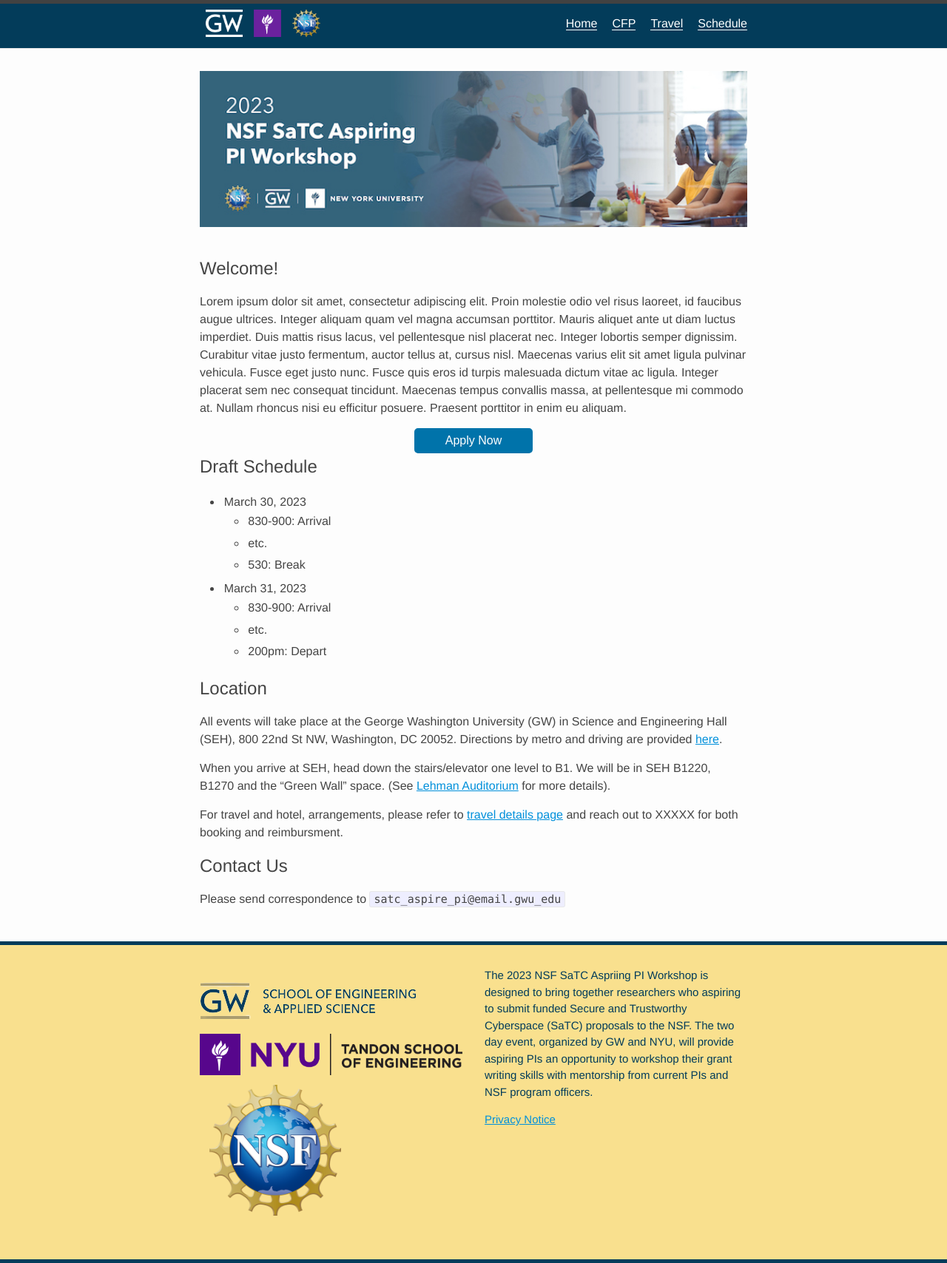
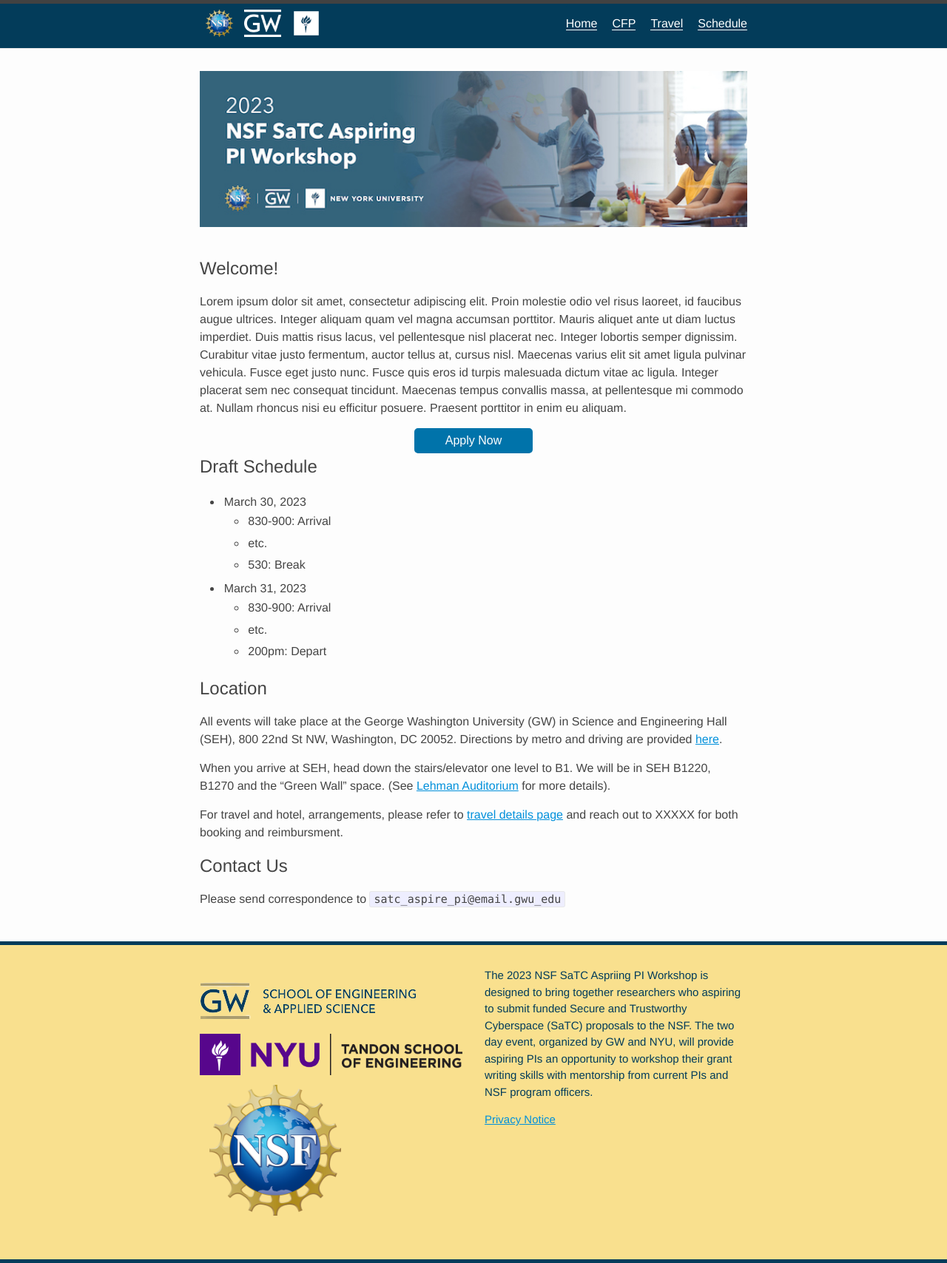
Before and after one commit to satc-aspiring-pi-workshop-2023/satc-aspiring-pi-workshop-2023.github.io, a Jekyll site: the page built from index.md, in a window 1280 px wide. Shown: the whole page at 74% size. Built offline with Jekyll 4.4.1, drawn with Linux system fonts in a browser that asks for light colours; some web fonts are replaced.

Commit message:
fixing the logos

```diff
--- a/_includes/header.html
+++ b/_includes/header.html
@@ -6,10 +6,10 @@
     {%- assign titles_size = site.pages | map: 'title' | join: '' | size -%}
 
     <!--
-    <a class="site-title" rel="author" href="{{ "/" | relative_url }}"> -->
-      <img src="/imgs/gw_monogram_wht_rev.png" alt="GW Monogram Logo" title="GW Monogram Logo">
-      <img src="/imgs/nyu_torch.png" alt="NYU Torch Logo" title="NYU Torch Logo">
-      <img src="/imgs/nsf_logo_400x400.png" alt="NSF Logo" title="NSF Logo">
+        <a class="site-title" rel="author" href="{{ "/" | relative_url }}"> -->
+          <img src="/imgs/nsf_logo_400x400.png" alt="NSF Logo" title="NSF Logo">
+          <img src="/imgs/gw_monogram_wht_rev.png" alt="GW Monogram Logo" title="GW Monogram Logo">
+          <img src="/imgs/nyu_torch_white.png" alt="NYU Torch Logo" title="NYU Torch Logo">
 
    <!--   {{ site.title | escape }}
       {{ site.subtitle | escape }} -->
```
Also changed, not shown: imgs/nyu_torch_white.png (added).
